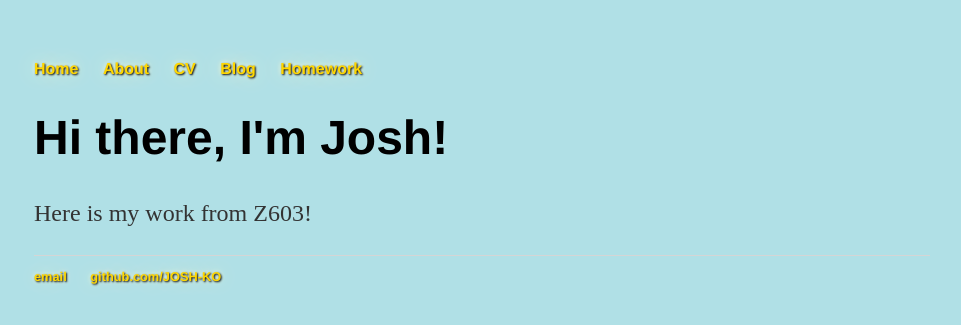
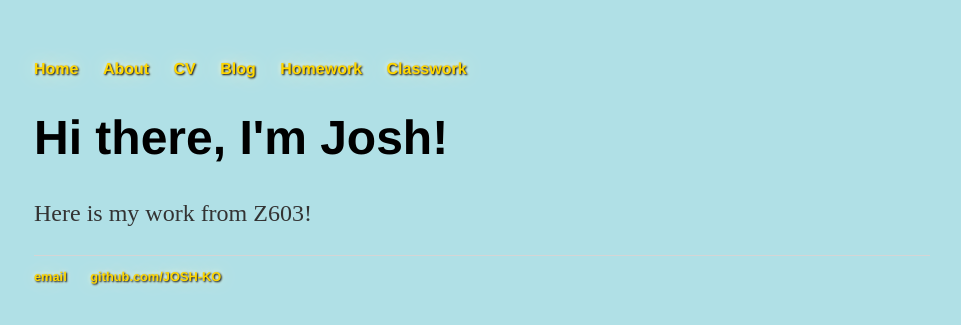
Before and after one commit to JOSH-KO/JOSH-KO.github.io, a Jekyll site: the page built from index.html, in a window 1280 px wide. Shown: the top 325 px of the page, without its empty margins (158-1119 px from the left). Built offline with Jekyll 4.4.1, drawn with Linux system fonts in a browser that asks for light colours.

Commit message:
Update default.html

```diff
--- a/_layouts/default.html
+++ b/_layouts/default.html
@@ -13,6 +13,7 @@
 	        		<li><a href="/cv">CV</a></li>
 	        		<li><a href="/blog">Blog</a></li>
 				<Li><a href="/homework">Homework</a></li>
+				<Li><a href="/classwork">Classwork</a></li>
 	    		</ul>
 			</nav>
 			<div class="container">
```
